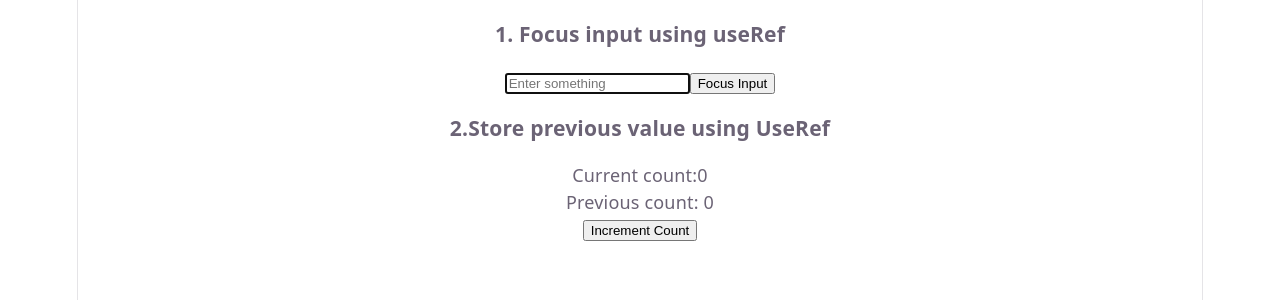
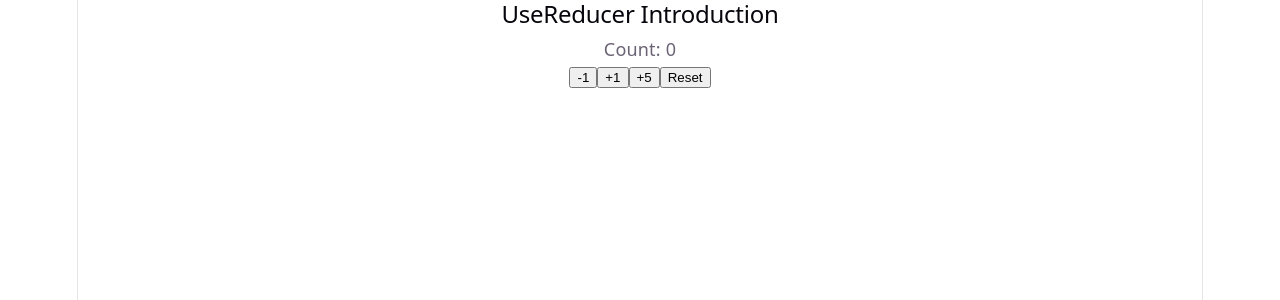
Before and after one commit to incharadn433-web/MERN_Stu_FebMay26Mys, a React (Vite) app in the folder W10/D2/my-app/: page / in a window 1280 px wide. Shown: the top 300 px of the page. Built offline with nearby package versions, Linux system fonts and the light colour scheme.

Commit message:
useReducer hook

```diff
--- a/W10/D2/my-app/src/App.jsx
+++ b/W10/D2/my-app/src/App.jsx
@@ -2,6 +2,7 @@
 import { UseContextIntro } from './components/P1'
 import { CustomHooksIntro} from './components/P2'
 import { UseRefIntro } from './components/P3'
+import { UseReducerIntro } from './components/P4'
 import './App.css'
 
 function App() {
@@ -9,8 +10,8 @@
     <>
       {/* <UseContextIntro /> */}
       {/* <CustomHooksIntro /> */}
-      <UseRefIntro />
-
+      {/* <UseRefIntro /> */}
+      <UseReducerIntro />
     </>
   )
 }
--- /dev/null
+++ b/W10/D2/my-app/src/components/P4.jsx
@@ -0,0 +1,59 @@
+//useReducer hook
+// A managing state with reducer function
+// Helps keep update logic in one place
+
+//Where to use?
+//Forms
+// Shopping carts
+//Counters with multiple actions
+//Games
+
+//How does it work?
+//1. We dwfine a reducer(state, action)
+//2. We call useReducer(reducer, initialState)
+//3. We dispatch actions:
+    //e.g: dispatch({type:'increment'})
+
+//initial state object
+import { useReducer } from "react";
+const initialState = {
+    count: 0
+};
+
+//Reducer function
+//Current state and action object
+
+//it return the NEXT state
+function reducer(state, action){
+    switch(action.type){
+        case 'increment':
+            return { ...state, count: state.count + 1 };
+        case 'decrement':
+            return { ...state, count: state.count - 1 };
+        case 'incrementByAmount':
+            return { ...state, count: state.count + action.payload };
+        case 'reset':
+            return initialState;
+        default:
+            return state;
+    }
+}
+
+export function UseReducerIntro(){
+    //return
+    //state:current state object
+    //dispatch:function to send actions to reducer
+
+    const [state, dispatch] = useReducer(reducer, initialState);
+
+    return(
+       <section>
+        <h2>UseReducer Introduction</h2>
+        <p>Count: {state.count}</p>
+        <button onClick={() => dispatch({type: 'decrement'})}>-1</button>
+        <button onClick={() => dispatch({type: 'increment'})}>+1</button>
+        <button onClick={()=> dispatch({type: 'incrementByAmount',payload:5})}>+5</button>
+         <button onClick={() => dispatch({type: 'reset'})}>Reset</button>
+       </section>
+    )
+}
```
